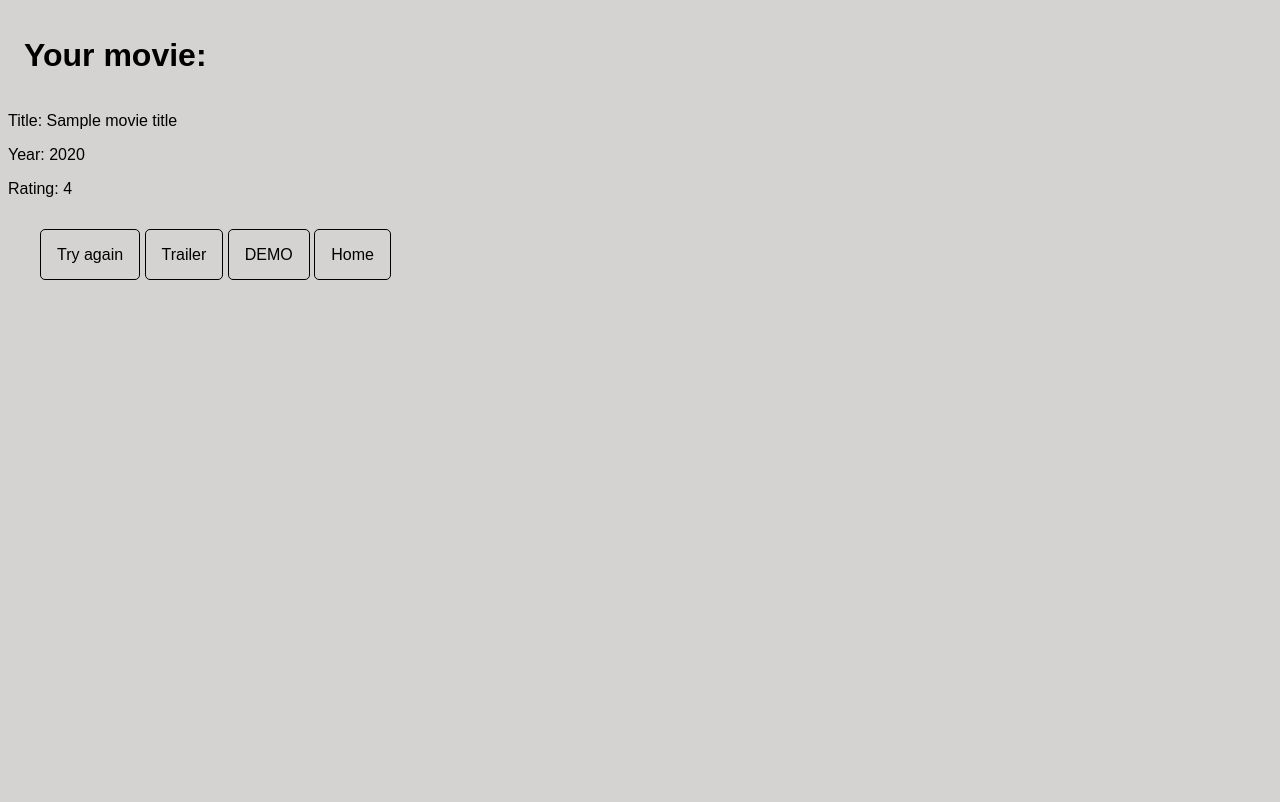
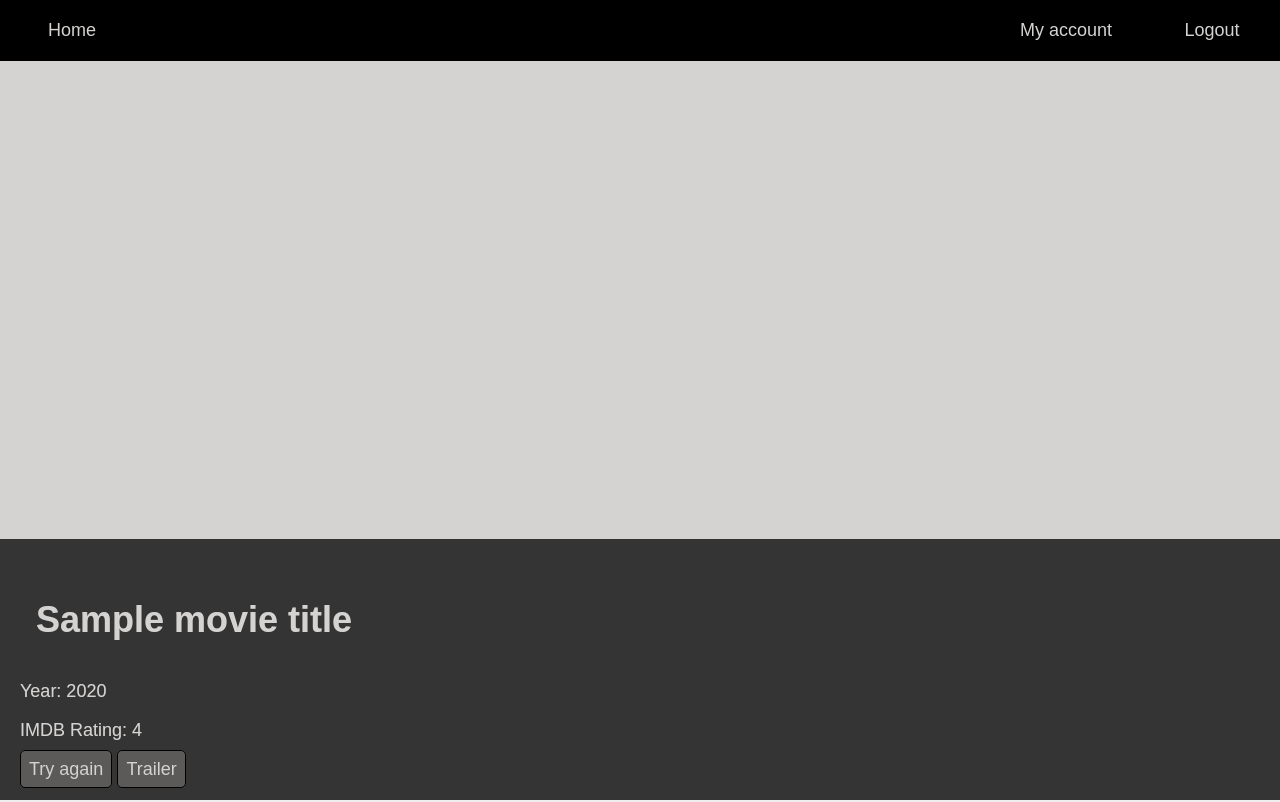
Before and after one commit to tomday8/WhistlejacketFinal, a Flask app: template templates/movies.html in a window 1280 px wide. Before the commit the page ends 280 px from the top, so only its background shows below. Run offline with Flask 2, Linux system fonts and the light colour scheme; a user stored in the database is signed in; tables that the repository leaves empty hold one stand-in row (values such as "Sample post"); the template is opened without the code that fills it: most values are stand-ins (such as "Sample title", 1, 10 or a date in 2020).

Commit message:
removed demo movie route

```diff
--- a/app.py
+++ b/app.py
@@ -77,17 +77,7 @@ def my_account():
     return render_template('account.html')
 
 @app.route("/movies")
-def movie_recommendation():
-    movie = return_movie()
-    movie_title = movie['title']
-    movie_year = movie['year']
-    movie_rating = movie['rating']
-    movie_trailer=movie['trailer']
-    trailer_link = "https://www.youtube.com/embed/{}?&autoplay=1&playinline=1&playlist={}&loop=1".format(movie_trailer, movie_trailer)
-    return render_template('movies.html', movie_title=movie_title, movie_year=movie_year, movie_rating=movie_rating, trailer_link=trailer_link)
-
-@app.route("/movies_demo")
-def movies_demo():
+def movies():
     movie = return_movie()
     movie_title = movie['title']
     movie_year = movie['year']
@@ -95,9 +85,7 @@ def movies_demo():
     movie_trailer=movie['trailer']
     background_link = "https://www.youtube.com/embed/{}?&autoplay=1&start=7&mute=1&playinline=1&playlist={}&loop=1".format(movie_trailer, movie_trailer)
     trailer_link = "https://www.youtube.com/embed/{}?&autoplay=1&playinline=1&playlist={}&loop=1".format(movie_trailer, movie_trailer)
-    return render_template('movies_demo.html', movie_title=movie_title, movie_year=movie_year, movie_rating=movie_rating, background_link=background_link, trailer_link=trailer_link)
-
-
+    return render_template('movies.html', movie_title=movie_title, movie_year=movie_year, movie_rating=movie_rating, background_link=background_link, trailer_link=trailer_link)
 
 def return_movie():
     query = "SELECT * FROM movies"
--- a/templates/movies.html
+++ b/templates/movies.html
@@ -5,25 +5,117 @@
     <meta http-equiv="X-UA-Compatible" content="IE=edge">
     <meta name="viewport" content="width=device-width, initial-scale=1.0">
     <link rel="stylesheet" href="static/css/styles.css">
-    <title>Random</title>
 </head>
 
+<style>
+
+body {
+  margin: 0;
+  font-family: sans-serif;
+  font-size: 18px;
+}
+
+.content {
+  position: fixed;
+  bottom: 0;
+  background: rgba(0, 0, 0, 0.5);
+  color: rgb(213, 211, 209);
+  width: 100%;
+  padding: 20px;
+}
+
+.header {
+  position: fixed;
+  top: 0;
+  background: rgba(0, 0, 0, 0);
+  color: rgb(213, 211, 209);
+  width: 100%;
+  padding: 20px;
+}
+
+.moviebuttons {
+  color: rgb(213, 211, 209);
+  right: 0px;
+  /* border: solid 1px black;
+  border-radius: 5px; */
+  text-decoration: none;
+  padding: 0.5rem;
+  width: 4rem;
+  background-color: rgb(91, 90, 89);
+  border-radius: 5px;
+}
+
+
+.video-container{
+  width: 100vw;
+  height: 100vh;
+}
+
+iframe {
+  position: absolute;
+  top: 50%;
+  left: 50%;
+  width: 100vw;
+  height: 100vh;
+  transform: translate(-50%, -50%);
+}
+
+@media (min-aspect-ratio: 16/9) {
+  .video-container iframe {
+    /* height = 100 * (9 / 16) = 56.25 */
+    height: 56.25vw;
+  }
+}
+
+@media (max-aspect-ratio: 16/9) {
+  .video-container iframe {
+    /* width = 100 / (9 / 16) = 177.777777 */
+    width: 177.78vh;
+  }
+}
+
+</style>
+</head>
+
+
 <body>
-    <h1>Your movie:</h1> <!-- In test_movies_route -->
-    <p>
-        Title: {{movie_title}}<br>
-    </p>
-    <p>
-        Year: {{movie_year}}<br>
-    </p>
-    <p>
-        Rating: {{movie_rating}}
-    </p>
-    <div class="moviebuttons">
-        <a href="/movies">Try again</a>
-        <a href={{trailer_link}}>Trailer</a>
-        <a href="/movies_demo">DEMO</a>
-        <a href="/">Home</a>
-    </div>
+
+    <div>
+        <iframe src={{background_link}}></iframe>
+       </div>
+
+       <div class="content">
+        <h1>{{movie_title}}</h1>
+        <p>Year: {{movie_year}}</p>
+        <p>IMDB Rating: {{movie_rating}}</p>
+        <!-- </div>
+        <div class="moviebuttons"> -->
+          <a class="moviebuttons" href="/movies">Try again</a>
+          <a class="moviebuttons" href={{trailer_link}}>Trailer</a>
+      </div>
+
+      <div class="header">
+        <ul>
+          <li>
+              <a href="/">Home</a>
+               {% if current_user.is_anonymous %}
+               <div id="right-nav">
+                  <a id="rightBtn" href="{{ url_for('login') }}">Login</a>
+              </div>
+              {% else %}
+              <div id="right-nav">
+                  <a id="rightBtn" href="{{ url_for('logout') }}">Logout</a>
+                  <a id="rightBtn" href="{{ url_for('my_account') }}">My account</a>
+              </div>
+              {% endif %}
+
+          </li>
+      </ul>
+      </div>
+
+
+
 </body>
+
+
 </html>
```
Also changed, not shown: templates/movies_demo.html (deleted, +0 -121 lines).
